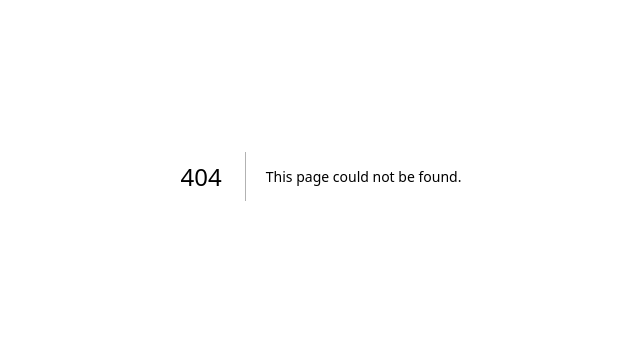
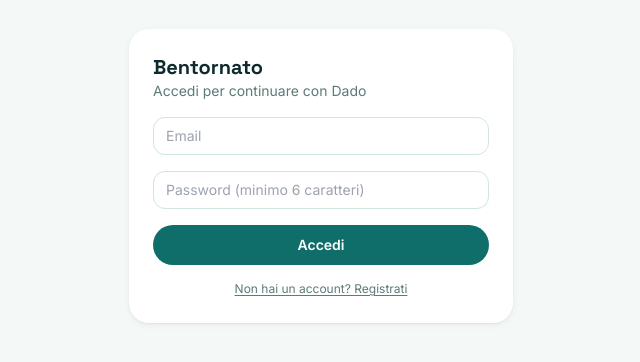
Before and after one commit to giovannispendolini06-ship-it/univpm-housing-frontend, a Next.js app in the folder frontend/: page /login in a window 1280 px wide. Before the commit this address had no page. Shown: the part 224-586 px from the top of the page, without its empty margins (319-959 px from the left). Built offline with nearby package versions, Linux system fonts and the light colour scheme; no server answers.

Commit message:
Aggiunge login Supabase, middleware e chat collegata alle API
Protegge /dashboard, pagina /login, client browser Supabase e
migration auto-create user alla registrazione.

```diff
--- a/frontend/app/dashboard/page.tsx
+++ b/frontend/app/dashboard/page.tsx
@@ -1,29 +1,68 @@
 "use client";
 
-import { useState } from "react";
+import { useEffect, useState } from "react";
 import ChatPanel from "@/components/ChatPanel";
 import RoomList from "@/components/RoomList";
-import { initialMessages, recommendedRooms } from "@/lib/mock-data";
+import { createClientSupabaseClient } from "@/lib/supabase/client";
+import type { ChatMessage, RecommendedRoom } from "@/lib/types";
 
 type MobileTab = "chat" | "rooms";
 
+const WELCOME_MESSAGE: ChatMessage = {
+  id: "welcome",
+  role: "assistant",
+  content: "Ehi! 👋 Sono Dado, ti aiuto a trovare casa qui ad Ancona. Che facoltà fai?",
+  createdAt: new Date().toISOString(),
+};
+
 /**
  * Layout:
- * - Mobile (< md): un solo pannello alla volta, switch con tab in alto
- *   (chat di default, poi "Stanze" quando l'AI ha dei suggerimenti).
+ * - Mobile (< md): un solo pannello alla volta, switch con tab in alto.
  * - Desktop (>= md): split screen, chat a sinistra (fissa), stanze a
- *   destra (scroll indipendente) — come un client di messaggistica.
+ *   destra (scroll indipendente).
+ *
+ * Questa pagina è protetta da middleware.ts: se non sei loggato, Next.js
+ * ti reindirizza automaticamente a /login prima di arrivare qui.
  */
 export default function StudentDashboardPage() {
   const [activeTab, setActiveTab] = useState<MobileTab>("chat");
+  const [studentId, setStudentId] = useState<string | null>(null);
+  const [rooms, setRooms] = useState<RecommendedRoom[]>([]);
 
-  async function handleSendMessage(_text: string): Promise<string> {
-    // TODO: sostituire con la chiamata reale, es.
-    // const res = await fetch("/api/chat", { method: "POST", body: JSON.stringify({ text }) });
-    // const data = await res.json();
-    // return data.reply;
-    await new Promise((resolve) => setTimeout(resolve, 700));
-    return "Ok, segnato! Continua pure, sto aggiornando i suggerimenti.";
+  useEffect(() => {
+    const supabase = createClientSupabaseClient();
+    supabase.auth.getUser().then(({ data }) => {
+      setStudentId(data.user?.id ?? null);
+    });
+  }, []);
+
+  async function handleSendMessage(
+    text: string,
+    history: { role: ChatMessage["role"]; content: string }[],
+  ): Promise<{ reply: string; rooms?: RecommendedRoom[] }> {
+    if (!studentId) {
+      return {
+        reply: "Devi effettuare il login per parlare con me — ricarica la pagina.",
+      };
+    }
+
+    const res = await fetch("/api/chat", {
+      method: "POST",
+      headers: { "Content-Type": "application/json" },
+      body: JSON.stringify({ studentId, message: text, history }),
+    });
+
+    if (!res.ok) {
+      const data = await res.json().catch(() => null);
+      return {
+        reply:
+          data?.error ??
+          "Qualcosa è andato storto dal mio lato, riprova tra poco.",
+      };
+    }
+
+    const data = await res.json();
+    return { reply: data.reply, rooms: data.rooms };
   }
 
   return (
@@ -36,7 +75,7 @@ export default function StudentDashboardPage() {
           onClick={() => setActiveTab("chat")}
         />
         <TabButton
-          label={`Stanze (${recommendedRooms.length})`}
+          label={`Stanze (${rooms.length})`}
           isActive={activeTab === "rooms"}
           onClick={() => setActiveTab("rooms")}
         />
@@ -47,13 +86,14 @@ export default function StudentDashboardPage() {
           className={`${activeTab === "chat" ? "block" : "hidden"} h-full md:block md:border-r md:border-sea-100`}
         >
           <ChatPanel
-            initialMessages={initialMessages}
+            initialMessages={[WELCOME_MESSAGE]}
             onSendMessage={handleSendMessage}
+            onRoomsUpdate={setRooms}
           />
         </div>
 
         <div className={`${activeTab === "rooms" ? "block" : "hidden"} h-full md:block`}>
-          <RoomList rooms={recommendedRooms} />
+          <RoomList rooms={rooms} />
         </div>
       </div>
     </main>
--- /dev/null
+++ b/frontend/app/login/page.tsx
@@ -0,0 +1,123 @@
+"use client";
+
+import { useState } from "react";
+import { useRouter } from "next/navigation";
+import { createClientSupabaseClient } from "@/lib/supabase/client";
+
+type Mode = "signin" | "signup";
+
+export default function LoginPage() {
+  const router = useRouter();
+  const supabase = createClientSupabaseClient();
+
+  const [mode, setMode] = useState<Mode>("signin");
+  const [fullName, setFullName] = useState("");
+  const [email, setEmail] = useState("");
+  const [password, setPassword] = useState("");
+  const [error, setError] = useState<string | null>(null);
+  const [loading, setLoading] = useState(false);
+
+  async function handleSubmit(e: React.FormEvent) {
+    e.preventDefault();
+    setError(null);
+    setLoading(true);
+
+    try {
+      if (mode === "signup") {
+        const { error } = await supabase.auth.signUp({
+          email,
+          password,
+          options: { data: { full_name: fullName, role: "student" } },
+        });
+        if (error) throw error;
+      } else {
+        const { error } = await supabase.auth.signInWithPassword({ email, password });
+        if (error) throw error;
+      }
+
+      router.push("/dashboard");
+      router.refresh();
+    } catch (err) {
+      setError(
+        err instanceof Error
+          ? err.message
+          : "Qualcosa è andato storto, riprova.",
+      );
+    } finally {
+      setLoading(false);
+    }
+  }
+
+  return (
+    <main className="flex min-h-dvh items-center justify-center bg-bg px-4">
+      <form
+        onSubmit={handleSubmit}
+        className="w-full max-w-sm space-y-4 rounded-xl2 bg-surface p-6 shadow-card"
+      >
+        <div>
+          <h1 className="font-display text-xl font-bold text-ink">
+            {mode === "signup" ? "Crea il tuo account" : "Bentornato"}
+          </h1>
+          <p className="text-sm text-ink-muted">
+            {mode === "signup"
+              ? "Per parlare con Dado e vedere le stanze consigliate"
+              : "Accedi per continuare con Dado"}
+          </p>
+        </div>
+
+        {mode === "signup" && (
+          <input
+            type="text"
+            placeholder="Nome e cognome"
+            value={fullName}
+            onChange={(e) => setFullName(e.target.value)}
+            required
+            className="w-full rounded-xl border border-sea-100 px-3 py-2 text-sm focus:border-sea-400 focus:outline-none"
+          />
+        )}
+
+        <input
+          type="email"
+          placeholder="Email"
+          value={email}
+          onChange={(e) => setEmail(e.target.value)}
+          required
+          className="w-full rounded-xl border border-sea-100 px-3 py-2 text-sm focus:border-sea-400 focus:outline-none"
+        />
+
+        <input
+          type="password"
+          placeholder="Password (minimo 6 caratteri)"
+          value={password}
+          onChange={(e) => setPassword(e.target.value)}
+          required
+          minLength={6}
+          className="w-full rounded-xl border border-sea-100 px-3 py-2 text-sm focus:border-sea-400 focus:outline-none"
+        />
+
+        {error && <p className="text-sm text-sunset-600">{error}</p>}
+
+        <button
+          type="submit"
+          disabled={loading}
+          className="w-full rounded-full bg-sea-600 py-2.5 text-sm font-semibold text-white transition enabled:hover:bg-sea-700 disabled:opacity-50"
+        >
+          {loading ? "Un attimo..." : mode === "signup" ? "Registrati" : "Accedi"}
+        </button>
+
+        <button
+          type="button"
+          onClick={() => {
+            setError(null);
+            setMode(mode === "signup" ? "signin" : "signup");
+          }}
+          className="w-full text-center text-xs text-ink-muted underline underline-offset-2"
+        >
+          {mode === "signup"
+            ? "Hai già un account? Accedi"
+            : "Non hai un account? Registrati"}
+        </button>
+      </form>
+    </main>
+  );
+}
--- a/frontend/components/ChatPanel.tsx
+++ b/frontend/components/ChatPanel.tsx
@@ -1,22 +1,29 @@
 "use client";
 
 import { useEffect, useRef, useState } from "react";
-import type { ChatMessage } from "@/lib/types";
+import type { ChatMessage, RecommendedRoom } from "@/lib/types";
 import ChatBubble from "./ChatBubble";
 import TypingIndicator from "./TypingIndicator";
 
 interface ChatPanelProps {
   initialMessages: ChatMessage[];
   /**
-   * Callback opzionale chiamata ad ogni invio: qui va collegata la
-   * chiamata reale all'endpoint /api/chat che parla con OpenAI.
+   * Collegata a /api/chat: riceve il testo scritto dallo studente e
+   * restituisce la risposta di Dado più (eventualmente) le stanze
+   * ricalcolate dal motore di matching.
    */
-  onSendMessage?: (text: string) => Promise<string>;
+  onSendMessage: (
+    text: string,
+    history: { role: ChatMessage["role"]; content: string }[],
+  ) => Promise<{ reply: string; rooms?: RecommendedRoom[] }>;
+  /** Chiamata ogni volta che l'API restituisce una lista stanze aggiornata. */
+  onRoomsUpdate?: (rooms: RecommendedRoom[]) => void;
 }
 
 export default function ChatPanel({
   initialMessages,
   onSendMessage,
+  onRoomsUpdate,
 }: ChatPanelProps) {
   const [messages, setMessages] = useState<ChatMessage[]>(initialMessages);
   const [draft, setDraft] = useState("");
@@ -41,22 +48,36 @@ export default function ChatPanel({
       createdAt: new Date().toISOString(),
     };
 
+    const historyForApi = messages.map((m) => ({
+      role: m.role,
+      content: m.content,
+    }));
+
     setMessages((prev) => [...prev, userMessage]);
     setDraft("");
     setIsTyping(true);
 
     try {
-      const replyText = onSendMessage
-        ? await onSendMessage(text)
-        : "Ricevuto! (collega qui la risposta reale dell'API OpenAI)";
+      const { reply, rooms } = await onSendMessage(text, historyForApi);
 
       const assistantMessage: ChatMessage = {
         id: crypto.randomUUID(),
         role: "assistant",
-        content: replyText,
+        content: reply,
         createdAt: new Date().toISOString(),
       };
       setMessages((prev) => [...prev, assistantMessage]);
+
+      if (rooms) onRoomsUpdate?.(rooms);
+    } catch {
+      const errorMessage: ChatMessage = {
+        id: crypto.randomUUID(),
+        role: "assistant",
+        content:
+          "Uhm, qualcosa è andato storto dal mio lato. Puoi riprovare tra un attimo?",
+        createdAt: new Date().toISOString(),
+      };
+      setMessages((prev) => [...prev, errorMessage]);
     } finally {
       setIsTyping(false);
     }
--- /dev/null
+++ b/frontend/lib/supabase/client.ts
@@ -0,0 +1,14 @@
+// lib/supabase/client.ts
+//
+// Client Supabase da usare nei Client Component (browser). Usa i cookie
+// per salvare la sessione, così le Route Handler lato server (vedi
+// lib/supabase/server.ts) possono leggerla dalla stessa richiesta.
+
+import { createBrowserClient } from "@supabase/ssr";
+
+export function createClientSupabaseClient() {
+  return createBrowserClient(
+    process.env.NEXT_PUBLIC_SUPABASE_URL!,
+    process.env.NEXT_PUBLIC_SUPABASE_ANON_KEY!,
+  );
+}
```
Also changed, not shown: frontend/middleware.ts (added, +56 -0 lines), 1 other file (tests, documents, lock files or other folders).
